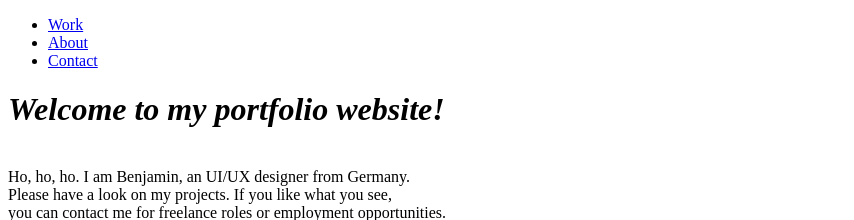
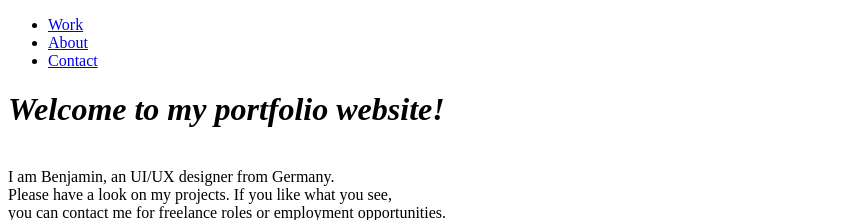
Before and after one commit to TIJEY-BEG/Portfolio-Website-BEG, a plain HTML site: page index.html.html in a window 1280 px wide. Shown: the top 220 px of the page, without its empty margins (0-854 px from the left). Drawn offline with Linux system fonts and the light colour scheme; files whose address does not match are found by name.

```diff
--- a/index.html.html
+++ b/index.html.html
@@ -13,7 +13,7 @@
     </ul> </nav>
 
     <div>
-    <h1> <i> Welcome to my portfolio website!</i></h1> <br> Ho, ho, ho. I am Benjamin, an UI/UX designer from Germany. <br>
+    <h1> <i> Welcome to my portfolio website!</i></h1> <br>I am Benjamin, an UI/UX designer from Germany. <br>
       Please have a look on my projects. If you like what you see, <br> you can contact me for freelance roles
       or employment opportunities. <br>
     </div>
```
